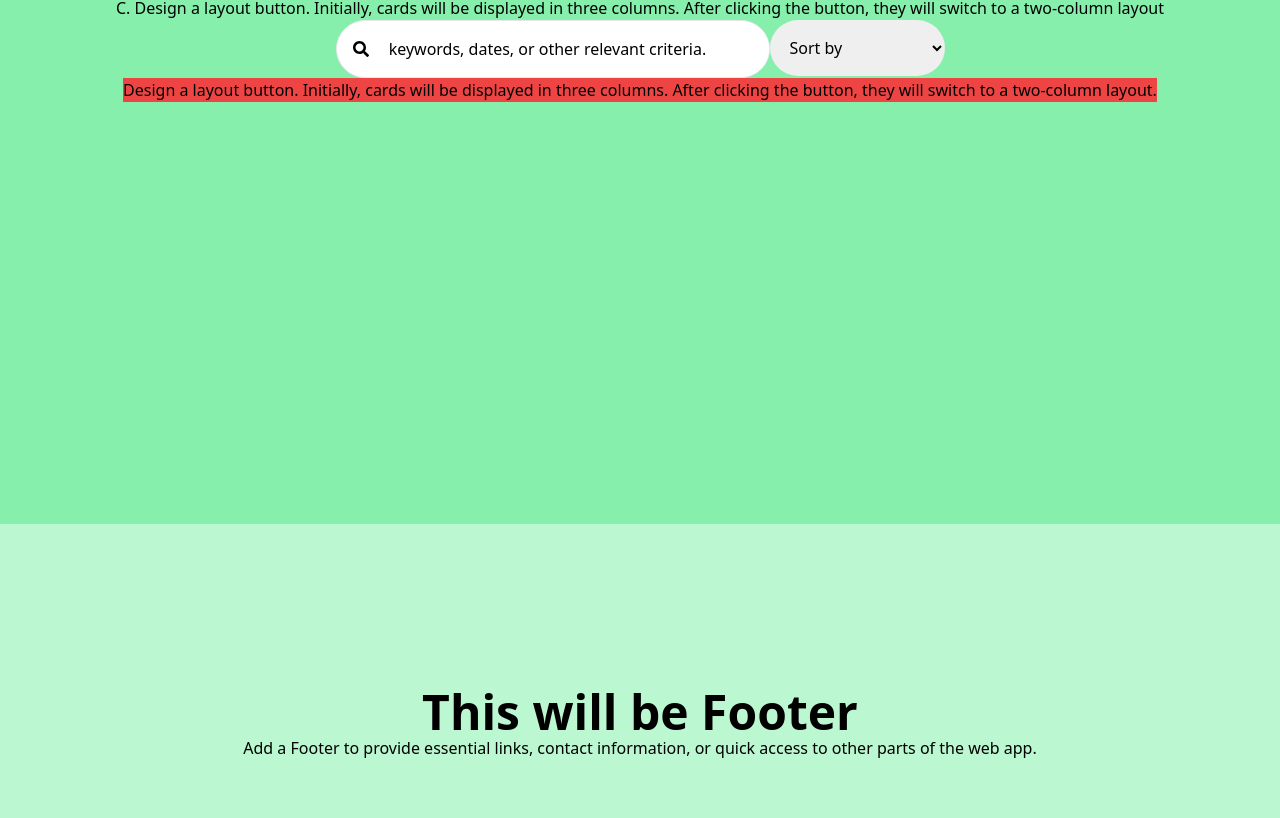
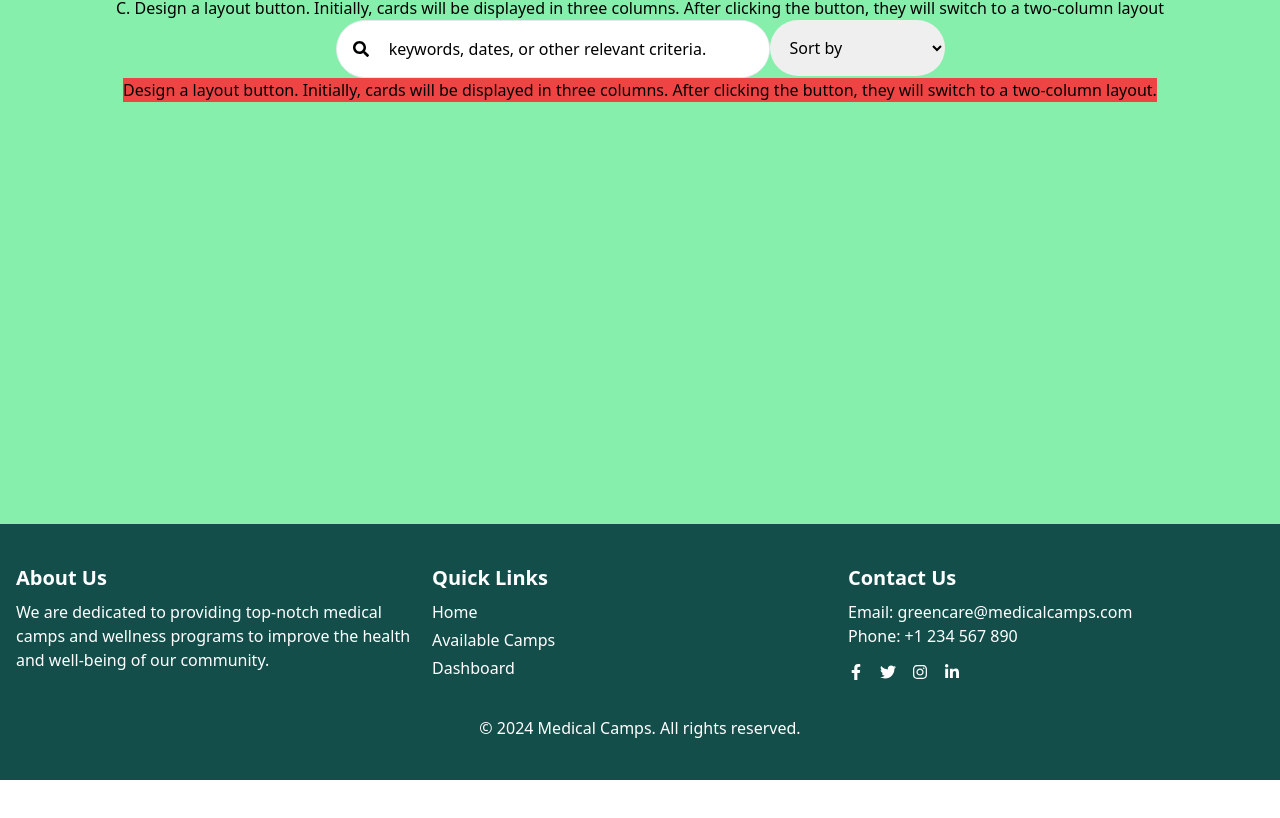
Before and after one commit to abir13719/Green-Care-Client, a React (Vite) app: page /available-camps in a window 1280 px wide. Shown: the part 276-1094 px from the top of the page. After the commit the page ends 1056 px from the top, so only its background shows below. Built offline with nearby package versions, Linux system fonts and the light colour scheme.

Commit message:
Added How does it work section and Footer

```diff
--- a/src/components/AllCamps.jsx
+++ b/src/components/AllCamps.jsx
@@ -3,7 +3,7 @@ import { FaSearch } from "react-icons/fa";
 
 const AllCamps = () => {
   return (
-    <div className="bg-green-300">
+    <section className="bg-green-300">
       <div className="pt-20 h-screen flex flex-col items-center">
         <h1 className="text-5xl font-bold">This will be All Camps</h1>
         <p className="text-center">
@@ -65,7 +65,7 @@ const AllCamps = () => {
           layout.
         </p>
       </div>
-    </div>
+    </section>
   );
 };
 
--- a/src/components/Footer.jsx
+++ b/src/components/Footer.jsx
@@ -1,16 +1,75 @@
 import React from "react";
+import {
+  FaFacebookF,
+  FaTwitter,
+  FaInstagram,
+  FaLinkedinIn,
+} from "react-icons/fa";
+import { Link } from "react-router-dom";
 
 const Footer = () => {
   return (
-    <div className="bg-green-200">
-      <div className="container mx-auto h-[50vh] flex flex-col items-center justify-center">
-        <h1 className="text-5xl font-bold">This will be Footer</h1>
-        <p className="text-center">
-          Add a Footer to provide essential links, contact information, or quick
-          access to other parts of the web app.
-        </p>
+    <footer className="bg-teal-900 text-white py-10">
+      <div className="container mx-auto px-4 md:flex md:justify-between">
+        {/* About Section */}
+        <div className="mb-6 md:mb-0 md:w-1/3">
+          <h3 className="text-xl font-bold mb-2">About Us</h3>
+          <p className="">
+            We are dedicated to providing top-notch medical camps and wellness
+            programs to improve the health and well-being of our community.
+          </p>
+        </div>
+
+        {/* Links Section */}
+        <div className="mb-6 md:mb-0 md:w-1/3">
+          <h3 className="text-xl font-bold mb-2">Quick Links</h3>
+          <ul>
+            <li className="mb-1">
+              <Link to="/" className="hover:text-gray-400">
+                Home
+              </Link>
+            </li>
+            <li className="mb-1">
+              <Link to="/available-camps" className="hover:text-gray-400">
+                Available Camps
+              </Link>
+            </li>
+            <li className="mb-1">
+              <Link to="dashboard" className=" hover:text-gray-400">
+                Dashboard
+              </Link>
+            </li>
+          </ul>
+        </div>
+
+        {/* Contact Section */}
+        <div className="md:w-1/3">
+          <h3 className="text-xl font-bold mb-2">Contact Us</h3>
+          <p className="">
+            Email: greencare@medicalcamps.com
+            <br />
+            Phone: +1 234 567 890
+          </p>
+          <div className="flex space-x-4 mt-4">
+            <Link to="#" className=" hover:text-gray-400">
+              <FaFacebookF />
+            </Link>
+            <Link to="#" className=" hover:text-gray-400">
+              <FaTwitter />
+            </Link>
+            <Link to="#" className=" hover:text-gray-400">
+              <FaInstagram />
+            </Link>
+            <Link to="#" className=" hover:text-gray-400">
+              <FaLinkedinIn />
+            </Link>
+          </div>
+        </div>
       </div>
-    </div>
+      <div className="text-center text-white mt-8">
+        &copy; 2024 Medical Camps. All rights reserved.
+      </div>
+    </footer>
   );
 };
 
--- a/src/components/HowItWork.jsx
+++ b/src/components/HowItWork.jsx
@@ -1,16 +1,87 @@
 import React from "react";
+import {
+  FaUserPlus,
+  FaMapMarkerAlt,
+  FaThumbsUp,
+  FaClipboardList,
+  FaHandsHelping,
+  FaTasks,
+} from "react-icons/fa";
 
 const HowItWork = () => {
   return (
-    <div className="bg-green-300">
-      <div className="container mx-auto h-screen flex flex-col items-center justify-center">
-        <h1 className="text-5xl font-bold">This will be How Does it Work</h1>
-        <p className="text-center">
-          Develop a dedicated section for this project as you choose. Ensure
-          it's related to this project.
-        </p>
+    <section className="bg-gray-200 py-12">
+      <div className="container mx-auto px-4">
+        <h2 className="text-3xl font-bold text-center mb-8">
+          How Does It Work?
+        </h2>
+        <div className="grid grid-cols-1 md:grid-cols-2 lg:grid-cols-3 gap-8">
+          {/* Step 1 */}
+          <div className="bg-green-500 p-6 rounded-lg shadow-md flex flex-col items-center text-center">
+            <FaUserPlus className="text-black h-12 w-12 mb-4" />
+            <h3 className="text-xl font-semibold mb-2">1. Register</h3>
+            <p className="text-gray-800">
+              Sign up and create your account to join the community. Fill in
+              your details to get started.
+            </p>
+          </div>
+
+          {/* Step 2 */}
+          <div className="bg-green-500 p-6 rounded-lg shadow-md flex flex-col items-center text-center">
+            <FaMapMarkerAlt className="text-black h-12 w-12 mb-4" />
+            <h3 className="text-xl font-semibold mb-2">2. Find a Camp</h3>
+            <p className="text-gray-800">
+              Browse available medical camps in your area. Choose a camp that
+              suits your needs and preferences.
+            </p>
+          </div>
+
+          {/* Step 3 */}
+          <div className="bg-green-500 p-6 rounded-lg shadow-md flex flex-col items-center text-center">
+            <FaClipboardList className="text-black h-12 w-12 mb-4" />
+            <h3 className="text-xl font-semibold mb-2">
+              3. Register for the Camp
+            </h3>
+            <p className="text-gray-800">
+              Sign up for the medical camp of your choice. Provide the necessary
+              details and complete the registration process.
+            </p>
+          </div>
+
+          {/* Step 4 */}
+          <div className="bg-green-500 p-6 rounded-lg shadow-md flex flex-col items-center text-center">
+            <FaTasks className="text-black h-12 w-12 mb-4" />
+            <h3 className="text-xl font-semibold mb-2">
+              4. Prepare for the Camp
+            </h3>
+            <p className="text-gray-800">
+              Get ready for the camp by gathering necessary documents and
+              essentials. Follow the provided guidelines.
+            </p>
+          </div>
+
+          {/* Step 5 */}
+          <div className="bg-green-500 p-6 rounded-lg shadow-md flex flex-col items-center text-center">
+            <FaHandsHelping className="text-black h-12 w-12 mb-4" />
+            <h3 className="text-xl font-semibold mb-2">5. Attend the Camp</h3>
+            <p className="text-gray-800">
+              Participate in the medical camp. Receive medical assistance and
+              engage in health-related activities.
+            </p>
+          </div>
+
+          {/* Step 6 */}
+          <div className="bg-green-500 p-6 rounded-lg shadow-md flex flex-col items-center text-center">
+            <FaThumbsUp className="text-black h-12 w-12 mb-4" />
+            <h3 className="text-xl font-semibold mb-2">6. Give Feedback</h3>
+            <p className="text-gray-800">
+              Share your experience. Provide feedback and rate the medical camp
+              to help us improve.
+            </p>
+          </div>
+        </div>
       </div>
-    </div>
+    </section>
   );
 };
 
--- a/src/components/Navbar.jsx
+++ b/src/components/Navbar.jsx
@@ -73,7 +73,7 @@ const Navbar = () => {
   );
 
   return (
-    <nav className="bg-gradient-to-r from-slate-700 to-slate-500 py-4 fixed left-0 right-0 z-20">
+    <nav className="bg-gray-100 shadow-lg py-4 fixed left-0 right-0 z-20">
       <div className="container mx-auto flex justify-between items-center">
         {/* Left Part */}
         <div className="flex items-center">
--- a/src/components/PopularCamps.jsx
+++ b/src/components/PopularCamps.jsx
@@ -3,7 +3,7 @@ import CampsCard from "./CampsCard";
 
 const PopularCamps = () => {
   return (
-    <div className="bg-green-300 py-2">
+    <section className="bg-green-300 py-2">
       <div className="container mx-auto flex flex-col items-center">
         <h1 className="text-5xl font-bold">This will be Popular Camps</h1>
         <p className="text-center">
@@ -31,7 +31,7 @@ const PopularCamps = () => {
           <CampsCard></CampsCard>
         </div>
       </div>
-    </div>
+    </section>
   );
 };
 
--- a/src/pages/Home.jsx
+++ b/src/pages/Home.jsx
@@ -6,12 +6,12 @@ import HowItWork from "../components/HowItWork";
 
 const Home = () => {
   return (
-    <div className="pt-[76px]">
+    <section className="pt-[76px]">
       <Banner></Banner>
       <PopularCamps></PopularCamps>
       <Feedback></Feedback>
       <HowItWork></HowItWork>
-    </div>
+    </section>
   );
 };
 
```
